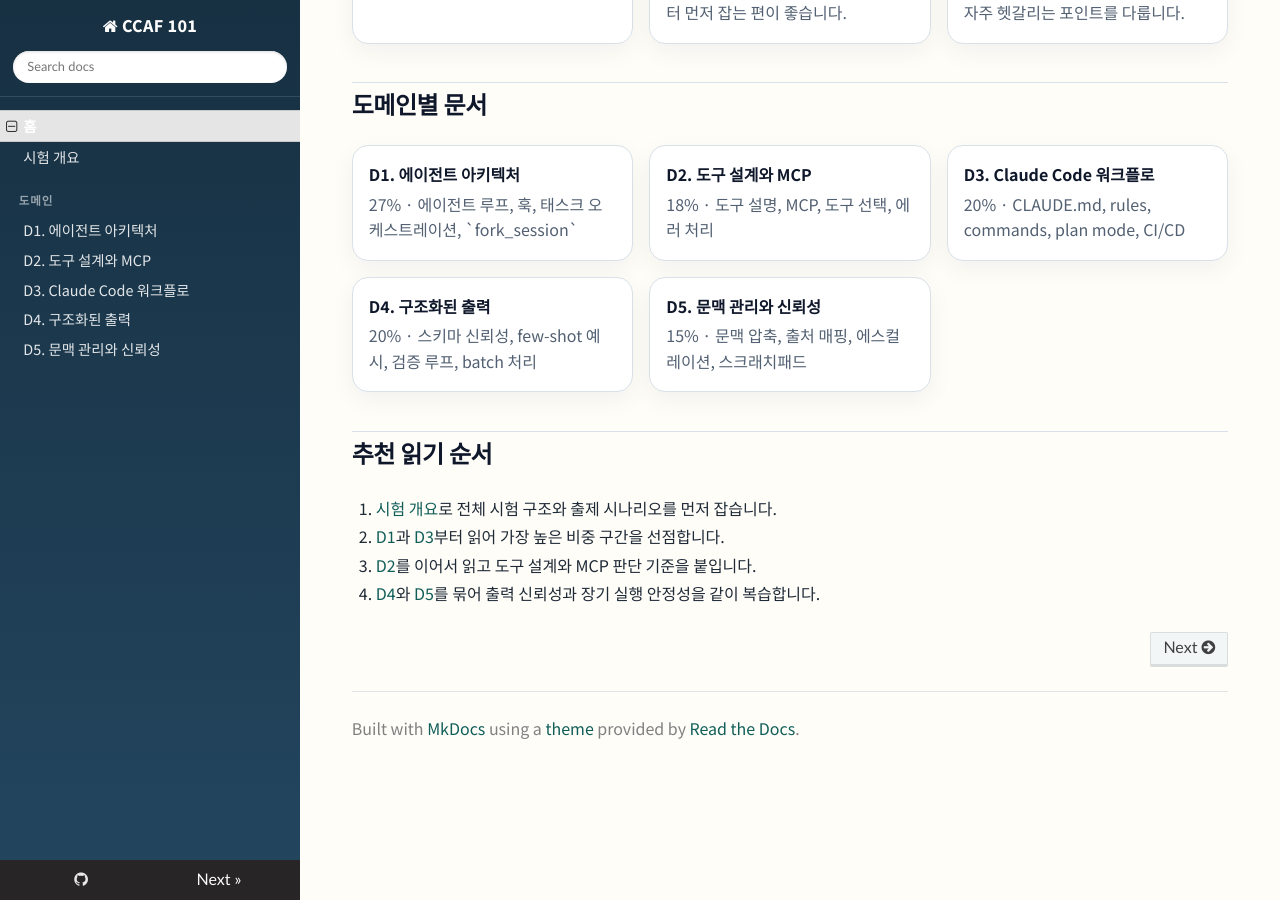
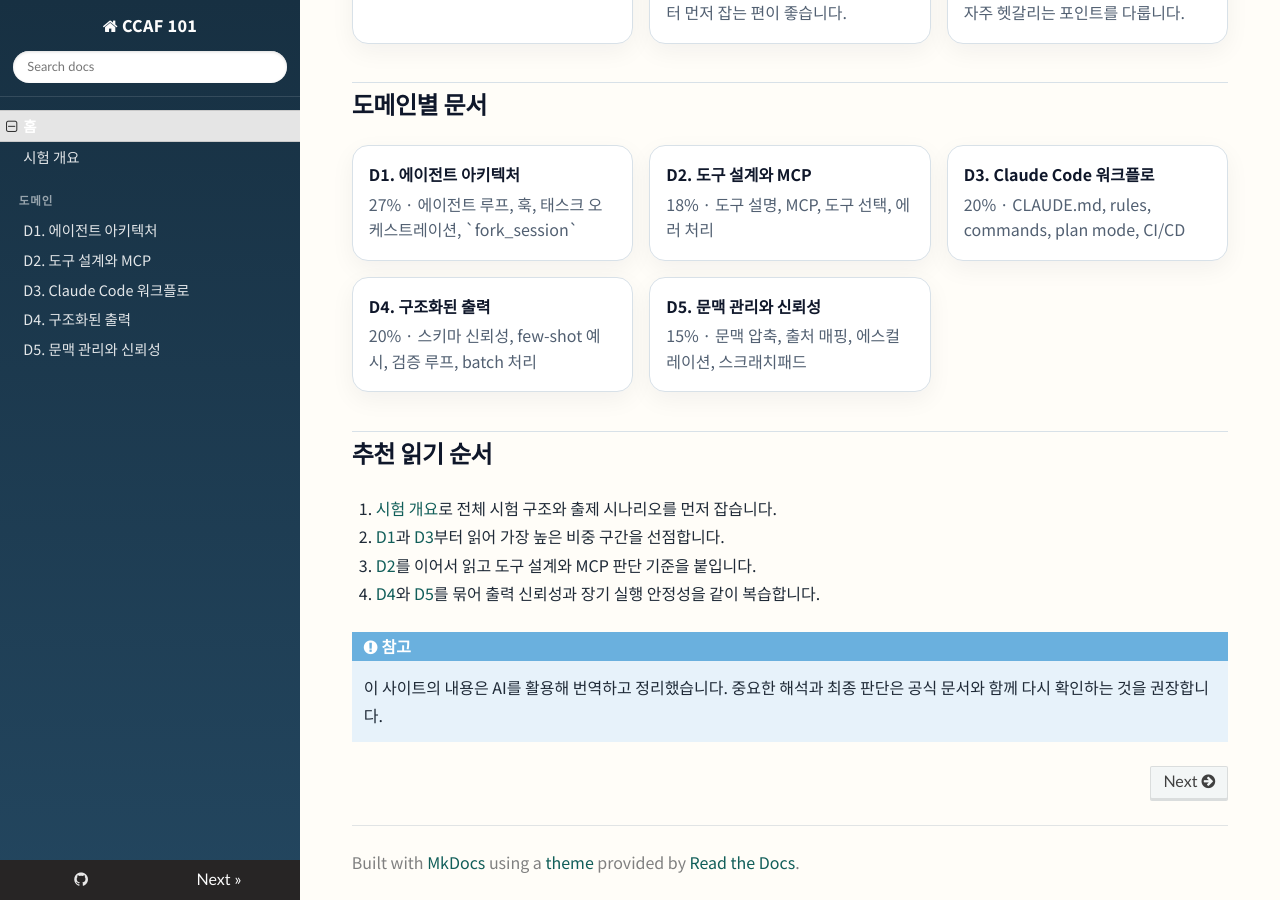
Before and after one commit to bitboom/ccaf101, an MkDocs documentation site: the page built from docs/index.md, in a window 1280 px wide and 900 px high, scrolled down 552 px. Built offline with MkDocs 1.6.1, drawn with Linux system fonts in a browser that asks for light colours; nearby versions of some CDN libraries; some web fonts are replaced.

Commit message:
Add AI authorship note to homepage

```diff
--- a/docs/index.md
+++ b/docs/index.md
@@ -57,3 +57,6 @@ CCAF Foundations의 출제 구조와 도메인별 판단 포인트를 빠르게
 2. [D1](domains/01-agent-architecture-and-orchestration.md)과 [D3](domains/03-claude-code-configuration-and-workflows.md)부터 읽어 가장 높은 비중 구간을 선점합니다.
 3. [D2](domains/02-tool-design-and-mcp-integration.md)를 이어서 읽고 도구 설계와 MCP 판단 기준을 붙입니다.
 4. [D4](domains/04-prompt-engineering-and-structured-output.md)와 [D5](domains/05-context-management-and-reliability.md)를 묶어 출력 신뢰성과 장기 실행 안정성을 같이 복습합니다.
+
+!!! note "참고"
+    이 사이트의 내용은 AI를 활용해 번역하고 정리했습니다. 중요한 해석과 최종 판단은 공식 문서와 함께 다시 확인하는 것을 권장합니다.
```
